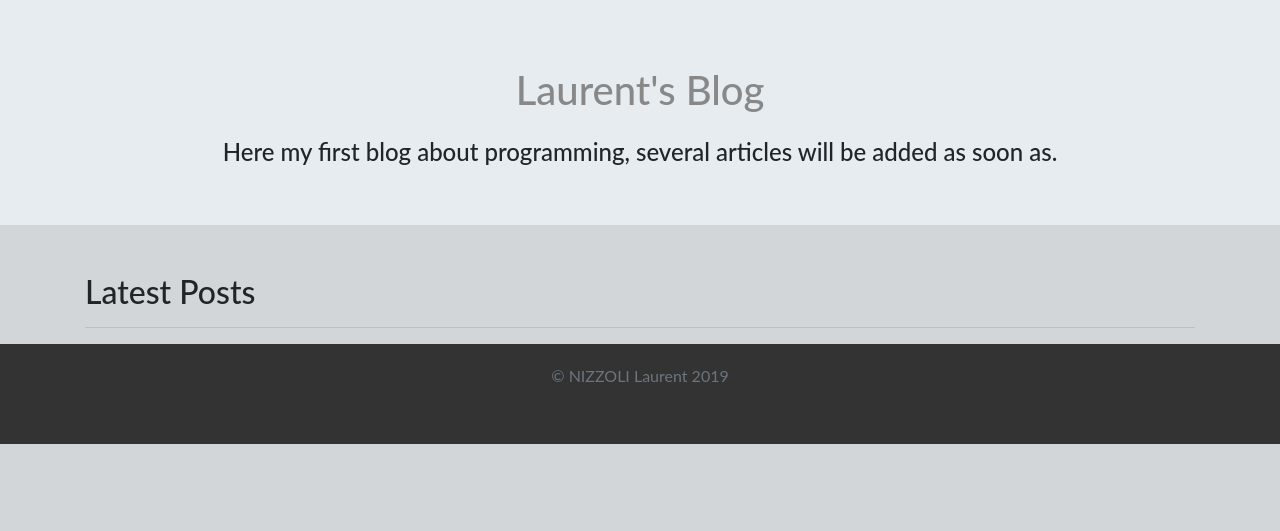
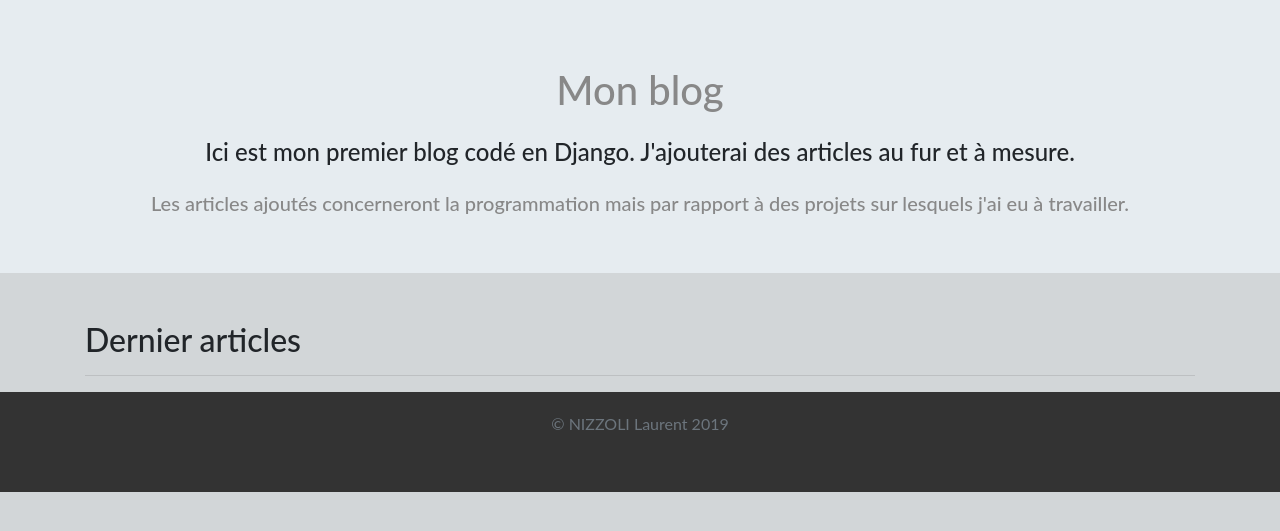
Before and after one commit to Ruldane/djangoportfolio, a Django app: page /blog/ in a window 1280 px wide. Shown: the part 56-587 px from the top of the page. Run offline with Django 3.2, Linux system fonts and the light colour scheme; data that the repository does not hold is empty; some libraries are stand-ins or nearby versions.

Commit message:
Switch langage blog, in French now

```diff
--- a/blog/templates/blog/allblogs.html
+++ b/blog/templates/blog/allblogs.html
@@ -7,15 +7,16 @@
 
 <section id="about" class="container-fluid">
         <div class="heading">
-                <h1 class="text-center pt-3">Laurent's Blog</h1>
-                <h4 class="text-center pt-3">Here my first blog about programming, several articles will be added as soon as. </h4>
+                <h1 class="text-center pt-3"> Mon blog </h1>
+                <h4 class="text-center pt-3"> Ici est mon premier blog codé en Django. J'ajouterai des articles au fur et à mesure. </h4>
+                <h5 class="text-center pt-3"> Les articles ajoutés concerneront la programmation mais par rapport à des projets sur lesquels j'ai eu à travailler.</h5>
         </div>
 </section>
 
 <section id="body" class="container">
   <br />
   <br />
-  <h2>Latest Posts</h2>
+  <h2>Dernier articles </h2>
   <hr />
   {% for blog in blogs.all %}
   <h3>{{ blog.title }}</h3>
--- a/blog/templates/blog/detail.html
+++ b/blog/templates/blog/detail.html
@@ -8,7 +8,7 @@
     <section id="detailsblog">
     <div class="container">
     <h1 class="text-center pt-3">{{ blog.title }}</h1>
-        <h3 class="text-center"> Add the {{ blog.date_pub }}</h3>
+        <h3 class="text-center"> Ajouté le {{ blog.date_pub }}</h3>
     <br />
 
     <img class="img-fluid" src="{{ blog.image.url }}"  />
@@ -17,7 +17,7 @@
     <p>{{ blog.body | safe }}</p>
   </div>
         <div class="text-center">
-            <a href="{% url 'allblogs' %}">Home blog </a>
+            <a href="{% url 'allblogs' %}"> Page précédente </a>
         </div>
     </section>
   </main>
```
